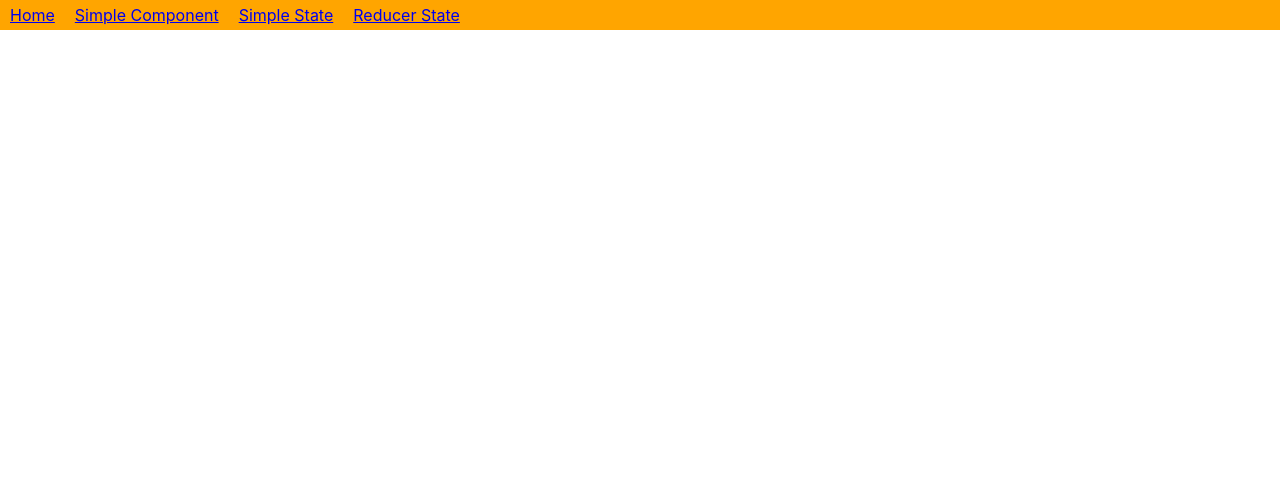
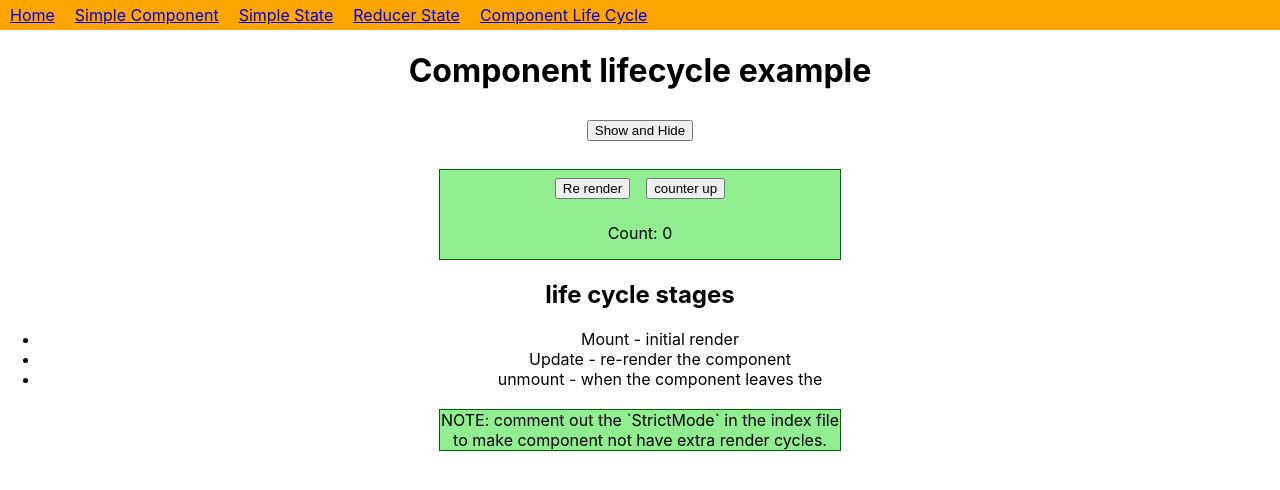
Before and after one commit to krismeister/react-practice-1, a React (Create React App) app: page /life-cycle-1 in a window 1280 px wide. Shown: the top 490 px of the page. Built offline with nearby package versions, Linux system fonts and the light colour scheme.

Commit message:
Added component lifecycle practice

```diff
--- a/src/App.css
+++ b/src/App.css
@@ -36,3 +36,8 @@
     transform: rotate(360deg);
   }
 }
+
+button {
+  margin: 8px;
+  min-width: 75px;
+}
--- a/src/navigation/Navigation.tsx
+++ b/src/navigation/Navigation.tsx
@@ -8,6 +8,7 @@ const Navigation = () => {
       <Link to="/component-1">Simple Component</Link>
       <Link to="/state-1">Simple State</Link>
       <Link to="/state-2">Reducer State</Link>
+      <Link to="/life-cycle-1">Component Life Cycle</Link>
     </nav>
   );
 };
--- /dev/null
+++ b/src/pages/05-ComponentLifecycle/ComponentLifeCycle.tsx
@@ -0,0 +1,86 @@
+import { FunctionComponent, useEffect, useLayoutEffect, useState } from "react";
+
+const Example: FunctionComponent = () => {
+  const [count, setCount] = useState(0);
+  const [bool, setBool] = useState(false);
+
+  // the second array as empty, makes the code run on every render
+  // also return function is triggered on unmount.
+  // this is called a cleanup function
+  useEffect(() => {
+    console.log("mounted and when the bool is changed");
+    return () => {
+      console.log("on unmount");
+    };
+  }, []);
+
+  useLayoutEffect(() => {
+    console.log(
+      "this is called after userEffect but before the content is painted on the screen"
+    );
+  }, [count]);
+
+  useEffect(() => {
+    console.log("example rendered");
+  });
+
+  return (
+    <>
+      <button onClick={() => setBool(!bool)}>Re render</button>
+      <button
+        onClick={() => {
+          setCount(count + 1);
+        }}
+      >
+        counter up
+      </button>
+      <p>Count: {count}</p>
+    </>
+  );
+};
+
+const ComponentLifeCycle: FunctionComponent = () => {
+  const [makeVisible, setMakeVisible] = useState(true);
+
+  return (
+    <>
+      <h1>Component lifecycle example</h1>
+      <button onClick={() => setMakeVisible(!makeVisible)}>
+        Show and Hide
+      </button>
+      <div
+        style={{
+          display: "block",
+          background: "lightGreen",
+          border: "1px solid darkGreen",
+          maxWidth: 400,
+          margin: "20px auto",
+        }}
+      >
+        {makeVisible && <Example />}
+      </div>
+
+      <h2>life cycle stages</h2>
+      <ul>
+        <li>Mount - initial render</li>
+        <li>Update - re-render the component</li>
+        <li>unmount - when the component leaves the</li>
+      </ul>
+
+      <div
+        style={{
+          display: "block",
+          background: "lightGreen",
+          border: "1px solid darkGreen",
+          maxWidth: 400,
+          margin: "20px auto",
+        }}
+      >
+        NOTE: comment out the `StrictMode` in the index file to make component
+        not have extra render cycles.
+      </div>
+    </>
+  );
+};
+
+export default ComponentLifeCycle;
--- a/src/router/AppRouter.tsx
+++ b/src/router/AppRouter.tsx
@@ -3,6 +3,7 @@ import Home from "../pages/01-Home/Home";
 import SimpleComponent from "../pages/02-SimpleComponent/SimpleComponent";
 import SimpleState from "../pages/03-SimpleState/SimpleState";
 import ReducerStateComponent from "../pages/04-ReducerState/ReducerState";
+import ComponentLifeCycle from "../pages/05-ComponentLifecycle/ComponentLifeCycle";
 
 const AppRouter = () => {
   return (
@@ -11,6 +12,7 @@ const AppRouter = () => {
       <Route path="/component-1" element={<SimpleComponent />} />
       <Route path="/state-1" element={<SimpleState />} />
       <Route path="/state-2" element={<ReducerStateComponent />} />
+      <Route path="/life-cycle-1" element={<ComponentLifeCycle />} />
     </Routes>
   );
 };
```
